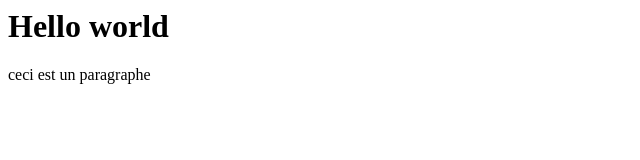
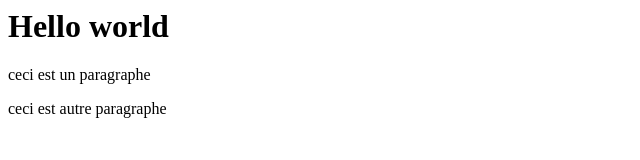
Before and after one commit to BriceMendez/first-app-e09, a plain HTML site: page index.html in a window 1280 px wide. Shown: the whole page, without its empty margins (0-640 px from the left). Drawn offline with Linux system fonts and the light colour scheme.

Commit message:
another p

```diff
--- a/index.html
+++ b/index.html
@@ -1,2 +1,3 @@
 <h1>Hello world</h1>
 <p>ceci est un paragraphe</p>
+<p>ceci est autre paragraphe</p>
```
